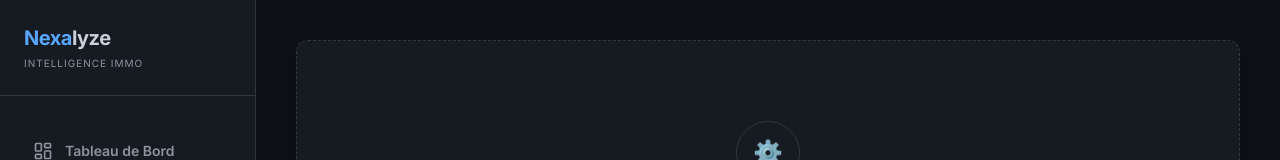
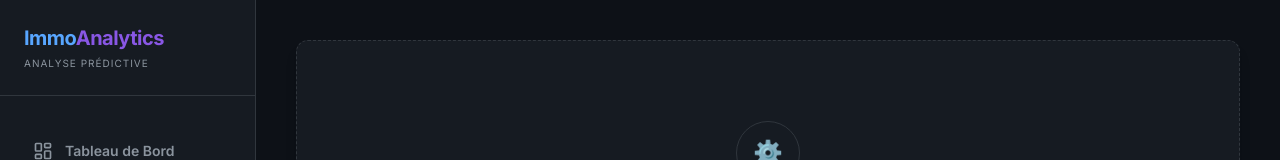
Before and after one commit to Franckemery/immoanalytics, a React (Vite) app in the folder frontend/: page /settings in a window 1280 px wide. Shown: the top 160 px of the page. Built offline with nearby package versions, Linux system fonts and the light colour scheme; no server answers.

Commit message:
Update Sidebar.jsx

```diff
--- a/frontend/src/components/Sidebar.jsx
+++ b/frontend/src/components/Sidebar.jsx
@@ -32,10 +32,12 @@ export default function Sidebar({ isOpen, onClose }) {
         <div className='p-6 border-b border-dark-border flex items-center justify-between'>
           <div>
             <h1 className='text-xl font-bold tracking-tight'>
-              <span className='text-accent-blue'>Nexa</span>
-              <span className='text-text-primary'>lyze</span>
+              <span className='text-accent-blue'>Immo</span>
+              <span className='text-accent-violet'>Analytics</span>
             </h1>
-            <p className='text-text-muted text-[10px] uppercase tracking-widest mt-1'>Intelligence Immo</p>
+            <p className='text-text-muted text-[10px] uppercase tracking-widest mt-1'>
+              Analyse prédictive
+            </p>
           </div>
 
           {/* Bouton fermer optimisé pour mobile */}
```
